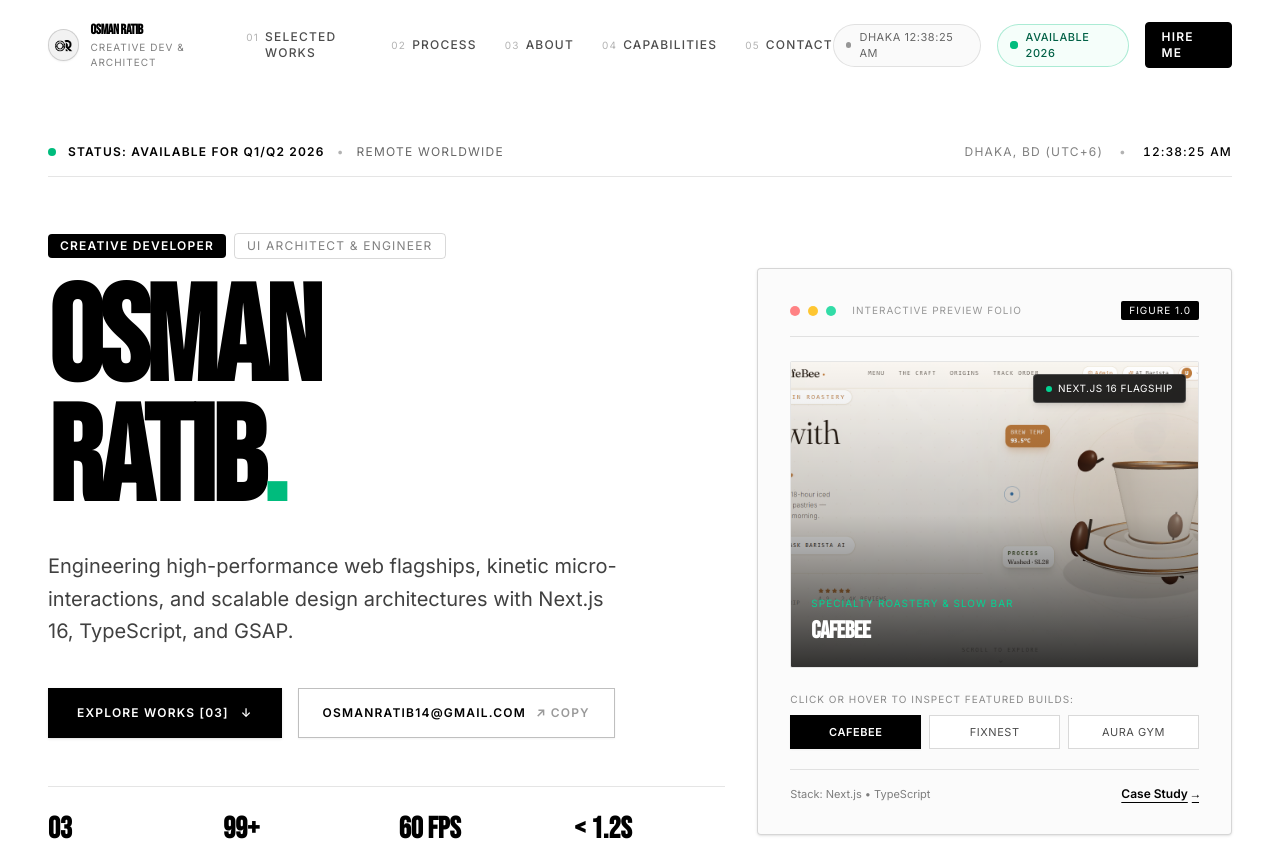
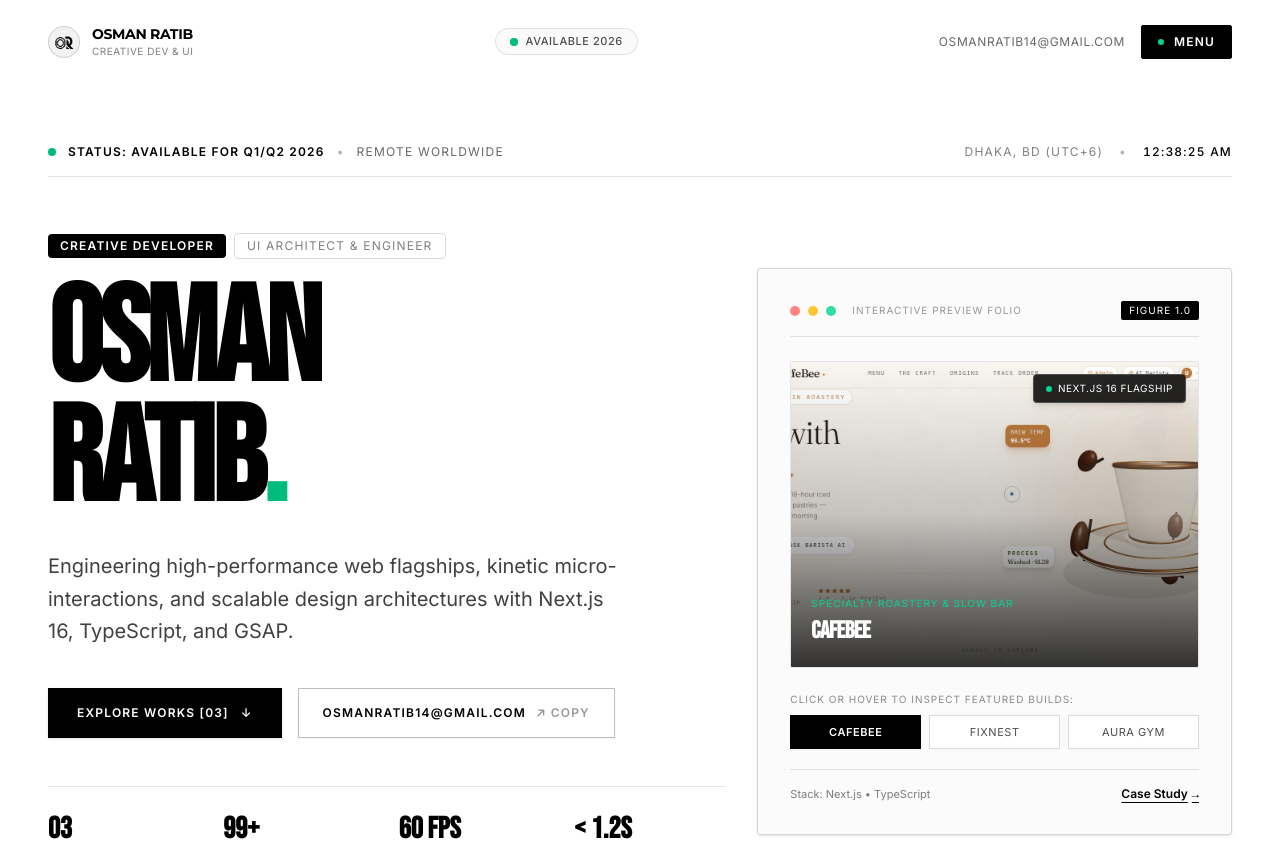
Before and after one commit to osmanratib/osmanratib, a Next.js app: page / in a window 1280 px wide. Shown: the top 841 px of the page. Built offline with nearby package versions, Linux system fonts and the light colour scheme.

Commit message:
feat: replace persistent navbar with clean minimalist menubar and overlay drawer

```diff
--- a/src/components/layout/Header.tsx
+++ b/src/components/layout/Header.tsx
@@ -6,7 +6,7 @@ import Image from "next/image";
 import { motion, AnimatePresence } from "motion/react";
 import { useDhakaTime } from "@/hooks/useDhakaTime";
 
-const NAV_LINKS = [
+const MENU_ITEMS = [
   { href: "/#work", label: "Selected Works", index: "01" },
   { href: "/#process", label: "Process", index: "02" },
   { href: "/#about", label: "About", index: "03" },
@@ -15,35 +15,45 @@ const NAV_LINKS = [
 ];
 
 export default function Header() {
+  const [isOpen, setIsOpen] = useState(false);
   const [scrolled, setScrolled] = useState(false);
-  const [mobileMenuOpen, setMobileMenuOpen] = useState(false);
   const dhakaTime = useDhakaTime();
 
   useEffect(() => {
     const handleScroll = () => {
-      setScrolled(window.scrollY > 30);
+      setScrolled(window.scrollY > 40);
+    };
+
+    const handleKeyDown = (e: KeyboardEvent) => {
+      if (e.key === "Escape") setIsOpen(false);
     };
 
     window.addEventListener("scroll", handleScroll, { passive: true });
-    return () => window.removeEventListener("scroll", handleScroll);
+    window.addEventListener("keydown", handleKeyDown);
+
+    return () => {
+      window.removeEventListener("scroll", handleScroll);
+      window.removeEventListener("keydown", handleKeyDown);
+    };
   }, []);
 
   return (
     <>
+      {/* Clean Minimal Floating Menubar */}
       <header
         className={`fixed top-0 left-0 right-0 z-40 transition-all duration-300 ${
           scrolled
-            ? "bg-white/85 backdrop-blur-md border-b border-black/10 py-3.5 shadow-xs"
-            : "bg-transparent py-5"
+            ? "bg-white/90 backdrop-blur-md border-b border-black/10 py-3.5"
+            : "bg-transparent py-6"
         }`}
       >
         <div className="mx-auto flex max-w-7xl items-center justify-between px-6 md:px-12">
-          {/* Brand Identity */}
+          {/* Logo & Name */}
           <Link
             href="/"
             className="group flex items-center gap-3 focus-visible:outline-none"
           >
-            <div className="relative h-8 w-8 overflow-hidden rounded-full border border-black/15 bg-black/5 transition-transform duration-300 group-hover:scale-105 shadow-xs">
+            <div className="relative h-8 w-8 overflow-hidden rounded-full border border-black/15 bg-black/5 transition-transform duration-300 group-hover:scale-105">
               <Image
                 src="/logo.png"
                 alt="Osman Ratib"
@@ -54,137 +64,154 @@ export default function Header() {
               />
             </div>
             <div className="flex flex-col">
-              <span className="font-display text-sm font-bold tracking-tight text-black uppercase">
+              <span className="font-heading text-sm font-bold tracking-tight text-black uppercase">
                 Osman Ratib
               </span>
-              <span className="font-mono text-[10px] tracking-widest text-black/50 uppercase">
-                Creative Dev & Architect
+              <span className="font-mono text-[10px] tracking-wider text-black/50 uppercase">
+                Creative Dev & UI
               </span>
             </div>
           </Link>
 
-          {/* Desktop Navigation */}
-          <nav className="hidden items-center gap-7 lg:flex">
-            {NAV_LINKS.map((link) => (
-              <a
-                key={link.href}
-                href={link.href}
-                className="group relative flex items-baseline gap-1.5 py-1 text-xs font-mono tracking-widest text-black/70 uppercase transition-colors hover:text-black"
-              >
-                <span className="text-[10px] text-black/30 group-hover:text-black/60 transition-colors">
-                  {link.index}
-                </span>
-                <span className="font-medium">{link.label}</span>
-                <span className="absolute bottom-0 left-0 h-px w-0 bg-black transition-all duration-300 group-hover:w-full" />
-              </a>
-            ))}
-          </nav>
-
-          {/* Right Live Status & CTA */}
-          <div className="hidden items-center gap-4 sm:flex">
-            {/* Live Clock Pill */}
-            <div className="hidden xl:flex items-center gap-2 border border-black/10 px-3 py-1 rounded-full bg-black/[0.02]">
-              <span className="h-1.5 w-1.5 rounded-full bg-black/40" />
-              <span className="font-mono text-[11px] tracking-wider text-black/60 uppercase">
-                Dhaka {dhakaTime}
-              </span>
-            </div>
-
-            {/* Availability Pill */}
-            <div className="flex items-center gap-2 border border-emerald-500/30 bg-emerald-50/50 px-3 py-1 rounded-full">
+          {/* Center Availability Indicator (Clean & Minimal) */}
+          <div className="hidden sm:flex items-center gap-2 border border-black/10 bg-black/[0.02] px-3.5 py-1 rounded-full">
             <span className="relative flex h-2 w-2">
               <span className="absolute inline-flex h-full w-full animate-ping rounded-full bg-emerald-400 opacity-75" />
               <span className="relative inline-flex h-2 w-2 rounded-full bg-emerald-500" />
             </span>
-              <span className="font-mono text-[11px] font-medium tracking-wider text-emerald-800 uppercase">
+            <span className="font-mono text-[11px] font-medium tracking-wider text-black/70 uppercase">
               Available 2026
             </span>
           </div>
 
+          {/* Menubar Trigger Button */}
+          <div className="flex items-center gap-4">
             <a
               href="mailto:osmanratib14@gmail.com"
-              className="group relative overflow-hidden rounded-sm border border-black bg-black px-4 py-1.5 font-mono text-xs tracking-widest text-white uppercase transition-all duration-300 hover:bg-white hover:text-black"
+              className="hidden md:inline-block font-mono text-xs tracking-wider uppercase text-black/60 hover:text-black transition-colors"
             >
-              <span className="relative z-10 font-semibold">Hire Me</span>
+              osmanratib14@gmail.com
             </a>
-          </div>
 
-          {/* Mobile Menu Button */}
             <button
               type="button"
-            onClick={() => setMobileMenuOpen(!mobileMenuOpen)}
-            className="flex flex-col gap-1.5 p-2 lg:hidden cursor-pointer"
-            aria-label="Toggle menu"
+              onClick={() => setIsOpen(!isOpen)}
+              className="group flex items-center gap-2.5 border border-black bg-black px-4 py-2 text-white hover:bg-white hover:text-black transition-all duration-300 cursor-pointer rounded-xs"
+              aria-label="Toggle menu bar"
             >
-            <span
-              className={`h-0.5 w-6 bg-black transition-transform duration-300 ${
-                mobileMenuOpen ? "translate-y-2 rotate-45" : ""
-              }`}
-            />
-            <span
-              className={`h-0.5 w-6 bg-black transition-opacity duration-300 ${
-                mobileMenuOpen ? "opacity-0" : ""
-              }`}
-            />
-            <span
-              className={`h-0.5 w-6 bg-black transition-transform duration-300 ${
-                mobileMenuOpen ? "-translate-y-2 -rotate-45" : ""
-              }`}
-            />
+              <span className="h-1.5 w-1.5 rounded-full bg-emerald-400 group-hover:bg-black transition-colors" />
+              <span className="font-mono text-xs font-semibold tracking-widest uppercase">
+                {isOpen ? "Close" : "Menu"}
+              </span>
             </button>
+          </div>
         </div>
       </header>
 
-      {/* Mobile Drawer */}
+      {/* Clean Fullscreen / Sliding Architectural Menubar Overlay */}
       <AnimatePresence>
-        {mobileMenuOpen && (
+        {isOpen && (
           <motion.div
-            initial={{ opacity: 0, y: -20 }}
+            initial={{ opacity: 0, y: "-100%" }}
             animate={{ opacity: 1, y: 0 }}
-            exit={{ opacity: 0, y: -20 }}
-            transition={{ duration: 0.3, ease: [0.76, 0, 0.24, 1] }}
-            className="fixed inset-0 z-30 flex flex-col justify-between bg-white px-8 pt-28 pb-10 lg:hidden"
+            exit={{ opacity: 0, y: "-100%" }}
+            transition={{ duration: 0.5, ease: [0.76, 0, 0.24, 1] }}
+            className="fixed inset-0 z-50 flex flex-col justify-between bg-black text-white px-8 md:px-20 pt-10 pb-12"
           >
-            <div className="space-y-6">
-              <div className="flex items-center justify-between border-b border-black/10 pb-4">
-                <span className="font-mono text-xs tracking-widest text-black/40 uppercase">
-                  Index
+            {/* Top Bar inside Overlay */}
+            <div className="flex items-center justify-between border-b border-white/10 pb-6">
+              <div className="flex items-center gap-3">
+                <div className="relative h-7 w-7 rounded-full bg-white/10 overflow-hidden">
+                  <Image
+                    src="/logo.png"
+                    alt="Osman Ratib"
+                    fill
+                    sizes="28px"
+                    className="object-contain p-1 invert"
+                  />
+                </div>
+                <span className="font-heading text-sm font-bold tracking-tight uppercase text-white">
+                  Osman Ratib
                 </span>
-                <span className="font-mono text-xs text-black/50">
+              </div>
+
+              <div className="flex items-center gap-6">
+                <span className="hidden sm:inline font-mono text-xs text-white/50 tracking-widest uppercase">
                   Dhaka {dhakaTime}
                 </span>
+
+                <button
+                  type="button"
+                  onClick={() => setIsOpen(false)}
+                  className="font-mono text-xs tracking-widest uppercase border border-white/30 hover:border-white px-4 py-2 hover:bg-white hover:text-black transition-all cursor-pointer rounded-xs"
+                >
+                  Close [ESC]
+                </button>
               </div>
-              <nav className="flex flex-col gap-5">
-                {NAV_LINKS.map((link) => (
+            </div>
+
+            {/* Navigation Links in Clean Bold Typography */}
+            <div className="my-auto py-8">
+              <span className="font-mono text-xs tracking-widest uppercase text-white/40 block mb-6">
+                Navigation Index
+              </span>
+              <nav className="flex flex-col gap-4 md:gap-6">
+                {MENU_ITEMS.map((item) => (
                   <a
-                    key={link.href}
-                    href={link.href}
-                    onClick={() => setMobileMenuOpen(false)}
-                    className="flex items-baseline gap-4 font-display text-3xl font-bold tracking-tight text-black"
+                    key={item.href}
+                    href={item.href}
+                    onClick={() => setIsOpen(false)}
+                    className="group flex items-baseline gap-4 md:gap-8 focus-visible:outline-none"
                   >
-                    <span className="font-mono text-xs text-black/40">
-                      {link.index}
+                    <span className="font-mono text-xs md:text-sm text-white/40 group-hover:text-emerald-400 transition-colors">
+                      {item.index}
                     </span>
-                    <span>{link.label}</span>
+                    <span className="font-display text-4xl sm:text-6xl md:text-7xl lg:text-8xl font-normal uppercase tracking-tight text-white transition-all duration-300 group-hover:translate-x-3 group-hover:text-emerald-400">
+                      {item.label}
+                    </span>
                   </a>
                 ))}
               </nav>
             </div>
 
-            <div className="space-y-4 border-t border-black/10 pt-6">
-              <div className="flex items-center gap-2">
-                <span className="h-2 w-2 rounded-full bg-emerald-500" />
-                <span className="font-mono text-xs tracking-wider text-black/60 uppercase">
-                  Available for contracts & full-time roles
-                </span>
-              </div>
+            {/* Bottom Contact & Quick Details */}
+            <div className="border-t border-white/10 pt-6 flex flex-col md:flex-row md:items-center justify-between gap-6 font-mono text-xs">
+              <div className="flex items-center gap-4">
+                <span className="text-white/50">Direct Email:</span>
                 <a
                   href="mailto:osmanratib14@gmail.com"
-                className="block text-center border border-black bg-black py-3.5 font-mono text-xs tracking-widest text-white uppercase font-semibold"
-                onClick={() => setMobileMenuOpen(false)}
+                  className="text-white hover:text-emerald-400 font-semibold underline underline-offset-4"
                 >
                   osmanratib14@gmail.com
                 </a>
+              </div>
+
+              <div className="flex items-center gap-6 text-white/60">
+                <a
+                  href="https://github.com/osmanratib"
+                  target="_blank"
+                  rel="noreferrer"
+                  className="hover:text-white transition-colors"
+                >
+                  GitHub ↗
+                </a>
+                <a
+                  href="https://linkedin.com"
+                  target="_blank"
+                  rel="noreferrer"
+                  className="hover:text-white transition-colors"
+                >
+                  LinkedIn ↗
+                </a>
+                <a
+                  href="https://twitter.com"
+                  target="_blank"
+                  rel="noreferrer"
+                  className="hover:text-white transition-colors"
+                >
+                  Twitter / X ↗
+                </a>
+              </div>
             </div>
           </motion.div>
         )}
```
Lines whose indentation alone changed are shown as unchanged.
